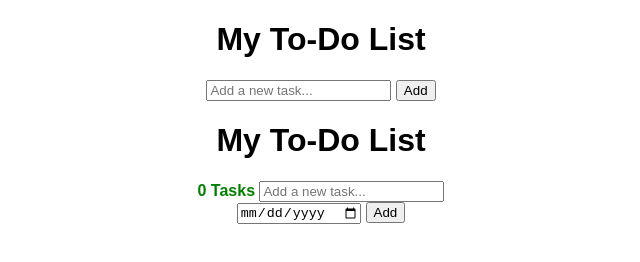
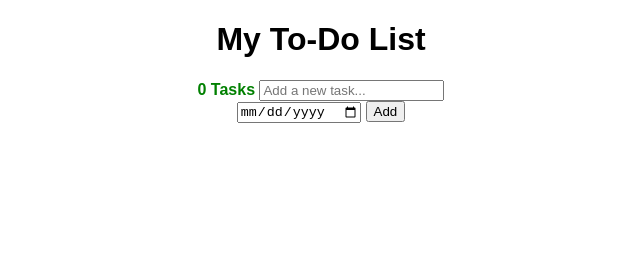
Before and after one commit to kylephamn/To-Do, a plain HTML site: page src/index.html in a window 1280 px wide. Shown: the whole page, without its empty margins (319-959 px from the left). Drawn offline with Linux system fonts and the light colour scheme.

Commit message:
Corrected index, was missing task display

```diff
--- a/src/index.html
+++ b/src/index.html
@@ -6,15 +6,6 @@
     <title>Simple To-Do List</title>
     <link rel="stylesheet" href="style.css">
 </head>
-<body>
-    <div id="app">
-        <h1>My To-Do List</h1>
-        <input type="text" id="taskInput" placeholder="Add a new task...">
-        <button onclick="addTask()">Add</button>
-        <ul id="tasks"></ul>
-    </div>
-    <script src="script.js"></script>
-</body>
 <body>
     <div id="app">
         <h1>My To-Do List</h1>
```
